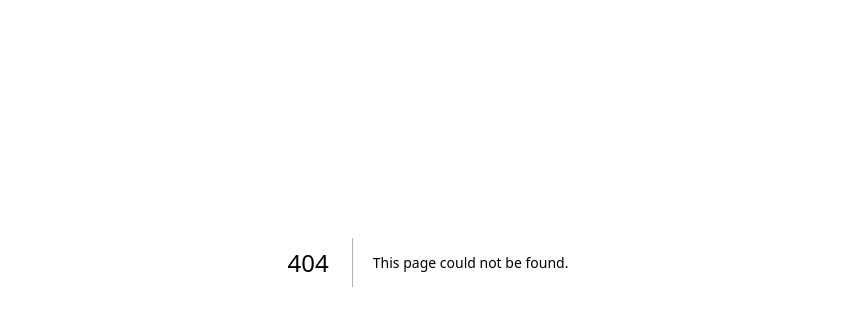
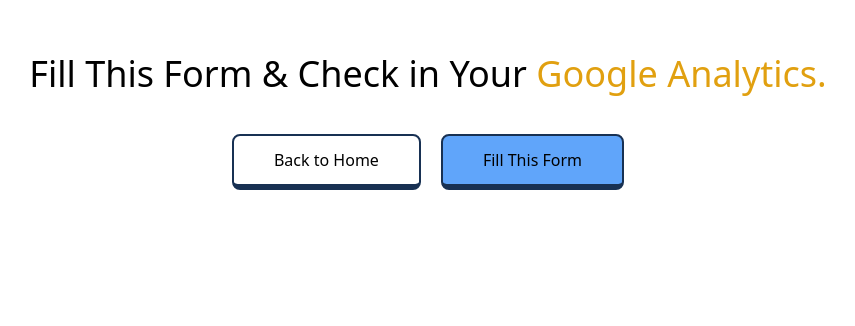
Before and after one commit to yudhaeric/google-analytics-nextjs, a Next.js app: page /form in a window 1280 px wide. Before the commit this address had no page. Shown: the part 138-464 px from the top of the page, without its empty margins (212-1067 px from the left). Built offline with nearby package versions, Linux system fonts and the light colour scheme.

Commit message:
Add Page Form

```diff
--- /dev/null
+++ b/pages/form/index.js
@@ -0,0 +1,25 @@
+import React from 'react';
+import { Inter } from '@next/font/google';
+import Link from 'next/link';
+
+const inter = Inter({ subsets: ['latin'] })
+
+export default function Form() {
+  return (
+    <div className='mt-[15%]'>
+        <h1 className={`${inter} flex text-4xl justify-center`}>
+          Fill This Form & Check in Your <span className='text-[#E1A010]'>&nbsp;Google Analytics.</span>
+        </h1>
+        <div className='flex justify-center gap-5'>
+          <Link href="/">
+            <button className='px-10 py-3 border-2 border-b-[6px] border-solid border-[#183153] rounded-lg mt-10 active:border-b-[2px] active:mt-[44px]'>
+              Back to Home
+            </button>
+          </Link>
+          <button className='px-10 py-3 bg-blue-400 border-2 border-b-[6px] border-solid border-[#183153] rounded-lg mt-10 active:border-b-[2px] active:mt-[44px]'>
+            Fill This Form
+          </button>
+        </div>
+    </div>
+  )
+}
--- a/pages/index.js
+++ b/pages/index.js
@@ -1,8 +1,8 @@
-import Head from 'next/head'
-import Image from 'next/image'
-import { Inter } from '@next/font/google'
-import styles from '@/styles/Home.module.css'
-import Link from 'next/link'
+import Head from 'next/head';
+import Image from 'next/image';
+import { Inter } from '@next/font/google';
+import styles from '@/styles/Home.module.css';
+import Link from 'next/link';
 
 const inter = Inter({ subsets: ['latin'] })
 
@@ -17,12 +17,14 @@
       </Head>
       <div className='mt-[15%]'>
         <h1 className={`${inter} flex text-4xl justify-center`}>
-          Testing Google Analytics in Next JS
+          Testing Google Analytics in<span className='text-[#0070F3]'>&nbsp;Next JS.</span>
         </h1>
         <div className='flex justify-center'>
-          <button className='px-10 py-2 bg-blue-400 border-2 border-b-[6px] border-solid border-black rounded-lg mt-10 active:border-b-[2px] active:mt-[44px]'>
-            <Link href="/form">Let&#39;s Go</Link>
-          </button>
+          <Link href="/form">
+            <button className='px-10 py-3 bg-blue-400 border-2 border-b-[6px] border-solid border-black rounded-lg mt-10 active:border-b-[2px] active:mt-[44px]'>
+              Let&#39;s Go
+            </button>
+          </Link>
         </div>
       </div>
     </>
```
